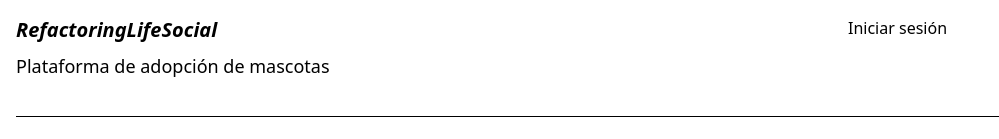
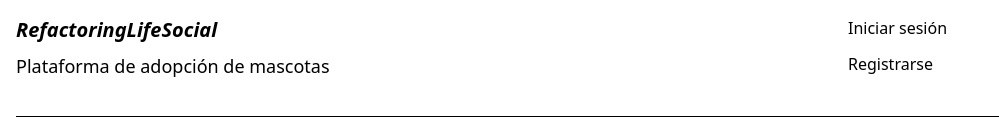
Before and after one commit to RefactoringLifeSocial/frontend, a React (Vite) app: page / in a window 1280 px wide. Shown: the part 968-1107 px from the top of the page, without its empty margins (0-999 px from the left). Built offline with nearby package versions, Linux system fonts and the light colour scheme; no server answers.

Commit message:
feat(Footer): Add register link

```diff
--- a/src/components/FooterAuth.tsx
+++ b/src/components/FooterAuth.tsx
@@ -34,6 +34,9 @@ function FooterAuth() {
                 >
                   Iniciar sesión
                 </Link>
+                <Link to="/register" className=" hover:text-red-main transition-colors duration-300 text-base" >
+                  Registrarse
+                </Link>
               </div>
             </nav>
           </div>
```
